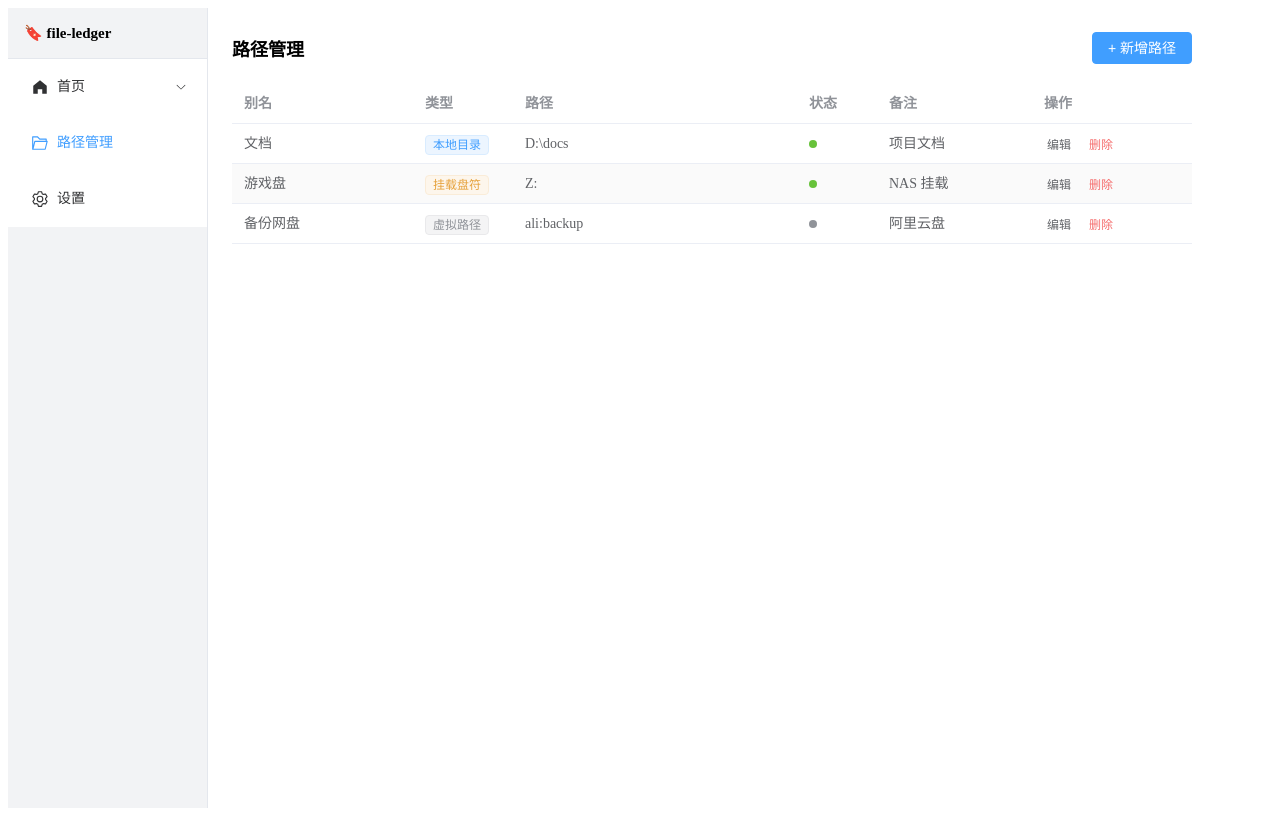
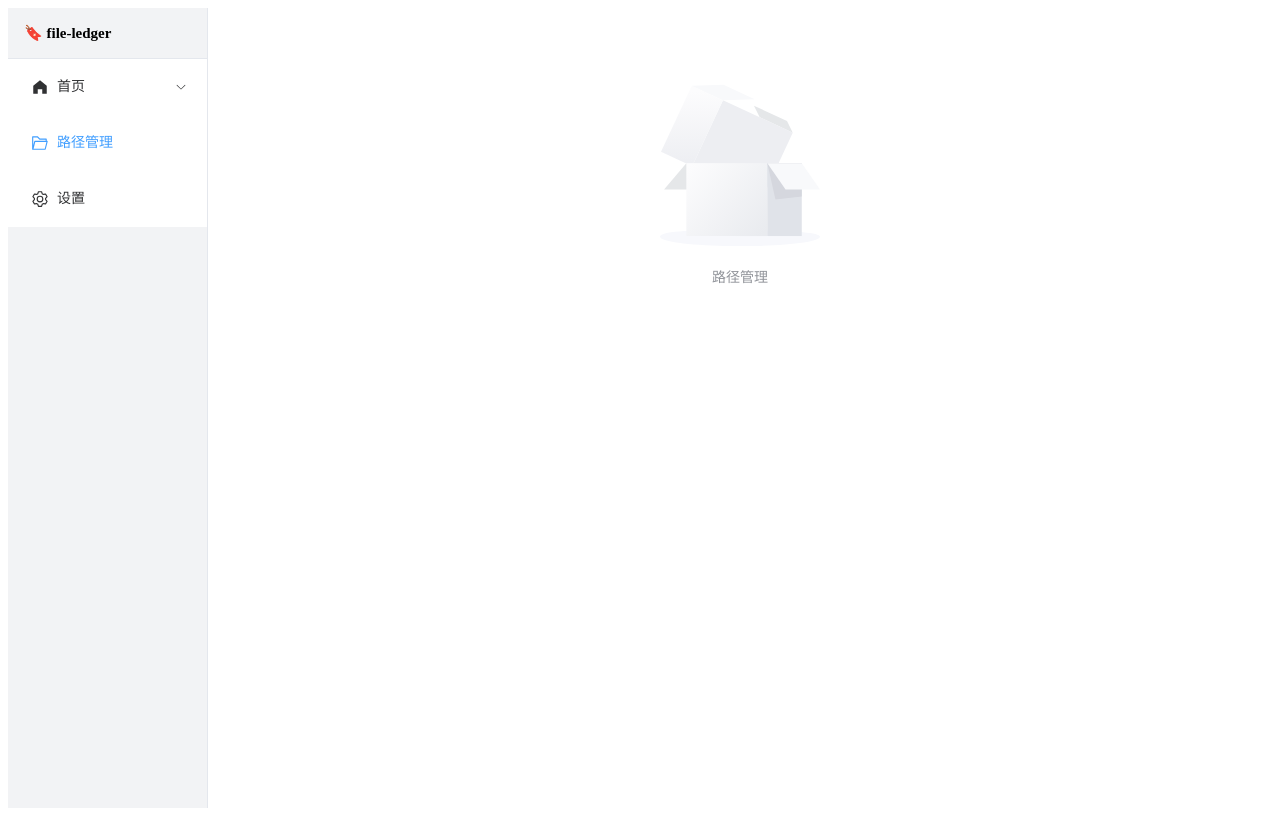
Before and after one commit to yehuoshun/file-ledger, a Vue app in the folder web/: page /registry in a window 1280 px wide. Built offline with nearby package versions, Linux system fonts and the light colour scheme.

Commit message:
还原：路径管理回退空页（等设计）

```diff
--- a/web/src/views/Registry.vue
+++ b/web/src/views/Registry.vue
@@ -1,213 +1,3 @@
 <template>
-  <div class="registry-page">
-    <div class="page-header">
-      <h2 class="page-title">路径管理</h2>
-      <el-button type="primary" @click="openAdd">+ 新增路径</el-button>
-    </div>
-
-    <el-table :data="entries" stripe style="width: 100%">
-      <el-table-column label="别名" prop="alias" min-width="140" />
-      <el-table-column label="类型" width="100">
-        <template #default="{ row }">
-          <el-tag :type="tagType[row.type]" size="small">{{ typeLabel[row.type] }}</el-tag>
-        </template>
-      </el-table-column>
-      <el-table-column label="路径" min-width="220">
-        <template #default="{ row }">
-          <span v-if="row.type === 'virtual'">{{ row.relPath }}</span>
-          <span v-else>{{ row.root }}</span>
-        </template>
-      </el-table-column>
-      <el-table-column label="状态" width="80">
-        <template #default="{ row }">
-          <span class="status-dot" :class="statusClass(row)"></span>
-        </template>
-      </el-table-column>
-      <el-table-column label="备注" prop="note" min-width="120" show-overflow-tooltip />
-      <el-table-column label="操作" width="160" fixed="right">
-        <template #default="{ row }">
-          <el-button size="small" link @click="openEdit(row)">编辑</el-button>
-          <el-button size="small" link type="danger" @click="handleDelete(row)">删除</el-button>
-        </template>
-      </el-table-column>
-    </el-table>
-
-    <!-- 新增/编辑弹窗 -->
-    <el-dialog v-model="dialogVisible" :title="dialogTitle" width="480" :close-on-click-modal="false">
-      <el-form :model="form" label-width="90">
-        <el-form-item label="别名" required>
-          <el-input v-model="form.alias" placeholder="例如：文档" />
-        </el-form-item>
-        <el-form-item label="类型" required>
-          <el-select v-model="form.type" style="width: 100%">
-            <el-option value="local" label="本地目录" />
-            <el-option value="mount" label="挂载盘符" />
-            <el-option value="virtual" label="虚拟路径" />
-          </el-select>
-        </el-form-item>
-        <template v-if="form.type !== 'virtual'">
-          <el-form-item label="根路径" required>
-            <el-input v-model="form.root" :placeholder="form.type === 'mount' ? 'Z:' : 'D:\\docs'" />
-          </el-form-item>
-        </template>
-        <template v-else>
-          <el-form-item label="虚拟路径" required>
-            <el-input v-model="form.relPath" placeholder="ali:game/rpg" />
-          </el-form-item>
-          <el-form-item label="跳转链接">
-            <el-input v-model="form.jumpUrl" placeholder="https://" />
-          </el-form-item>
-        </template>
-        <el-form-item label="备注">
-          <el-input v-model="form.note" type="textarea" :rows="2" />
-        </el-form-item>
-      </el-form>
-      <template #footer>
-        <el-button @click="dialogVisible = false">取消</el-button>
-        <el-button type="primary" @click="handleSave">保存</el-button>
-      </template>
-    </el-dialog>
-  </div>
+  <el-empty description="路径管理" />
 </template>
-
-<script setup lang="ts">
-import { ref, reactive } from 'vue'
-import { ElMessage, ElMessageBox } from 'element-plus'
-
-interface Entry {
-  id: string
-  alias: string
-  type: 'local' | 'mount' | 'virtual'
-  root: string
-  relPath: string
-  status: 'online' | 'offline' | 'virtual'
-  note: string
-}
-
-interface EntryForm {
-  alias: string
-  type: 'local' | 'mount' | 'virtual'
-  root: string
-  relPath: string
-  jumpUrl: string
-  note: string
-}
-
-const typeLabel: Record<string, string> = { local: '本地目录', mount: '挂载盘符', virtual: '虚拟路径' }
-const tagType: Record<string, string> = { local: '', mount: 'warning', virtual: 'info' }
-
-// mock data — 后续接后端
-const entries = ref<Entry[]>([
-  { id: '1', alias: '文档', type: 'local', root: 'D:\\docs', relPath: '', status: 'online', note: '项目文档' },
-  { id: '2', alias: '游戏盘', type: 'mount', root: 'Z:', relPath: '', status: 'online', note: 'NAS 挂载' },
-  { id: '3', alias: '备份网盘', type: 'virtual', root: '', relPath: 'ali:backup', status: 'virtual', note: '阿里云盘' },
-])
-
-let nextId = 100
-
-const dialogVisible = ref(false)
-const dialogTitle = ref('')
-const editingId = ref<string | null>(null)
-const form = reactive<EntryForm>({ alias: '', type: 'local', root: '', relPath: '', jumpUrl: '', note: '' })
-
-function resetForm() {
-  form.alias = ''
-  form.type = 'local'
-  form.root = ''
-  form.relPath = ''
-  form.jumpUrl = ''
-  form.note = ''
-  editingId.value = null
-}
-
-function openAdd() {
-  resetForm()
-  dialogTitle.value = '新增路径'
-  dialogVisible.value = true
-}
-
-function openEdit(entry: Entry) {
-  editingId.value = entry.id
-  form.alias = entry.alias
-  form.type = entry.type
-  form.root = entry.root
-  form.relPath = entry.relPath
-  form.jumpUrl = ''
-  form.note = entry.note
-  dialogTitle.value = '编辑路径'
-  dialogVisible.value = true
-}
-
-function handleSave() {
-  if (!form.alias || (form.type !== 'virtual' && !form.root) || (form.type === 'virtual' && !form.relPath)) {
-    ElMessage.warning('请填写必填项')
-    return
-  }
-  if (editingId.value) {
-    const idx = entries.value.findIndex((e) => e.id === editingId.value)
-    if (idx !== -1) {
-      entries.value[idx] = {
-        ...entries.value[idx],
-        alias: form.alias,
-        type: form.type,
-        root: form.root,
-        relPath: form.relPath,
-        note: form.note,
-      }
-    }
-    ElMessage.success('已更新')
-  } else {
-    entries.value.push({
-      id: String(nextId++),
-      alias: form.alias,
-      type: form.type,
-      root: form.root,
-      relPath: form.relPath,
-      status: form.type === 'virtual' ? 'virtual' : 'online',
-      note: form.note,
-    })
-    ElMessage.success('已新增')
-  }
-  dialogVisible.value = false
-}
-
-async function handleDelete(entry: Entry) {
-  try {
-    await ElMessageBox.confirm(`确定删除「${entry.alias}」？`, '确认', { type: 'warning' })
-    entries.value = entries.value.filter((e) => e.id !== entry.id)
-    ElMessage.success('已删除')
-  } catch {
-    // cancelled
-  }
-}
-
-function statusClass(entry: Entry) {
-  return entry.status === 'online' ? 'dot-online' : entry.status === 'offline' ? 'dot-offline' : 'dot-virtual'
-}
-</script>
-
-<style scoped>
-.registry-page {
-  max-width: 960px;
-}
-.page-header {
-  display: flex;
-  align-items: center;
-  justify-content: space-between;
-  margin-bottom: 20px;
-}
-.page-title {
-  font-size: 18px;
-  font-weight: 600;
-  margin: 0;
-}
-.status-dot {
-  display: inline-block;
-  width: 8px;
-  height: 8px;
-  border-radius: 50%;
-}
-.dot-online { background: #67c23a; }
-.dot-offline { background: #f56c6c; }
-.dot-virtual { background: #909399; }
-</style>
```
